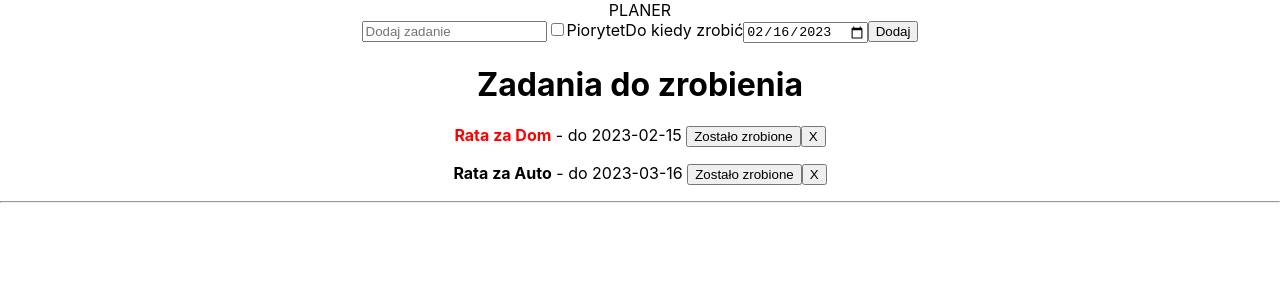
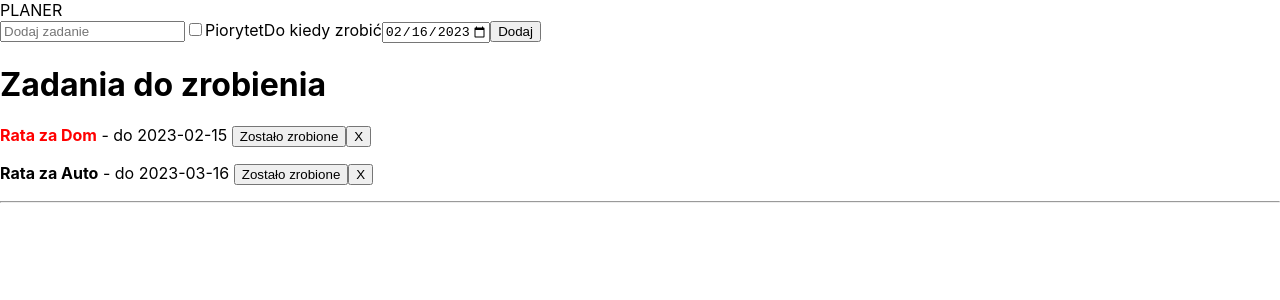
Before and after one commit to TomaszPosluszny/planner-React, a React (Create React App) app: page / in a window 1280 px wide. Shown: the top 300 px of the page. Built offline with nearby package versions, Linux system fonts and the light colour scheme.

Commit message:
add a new file structure

```diff
--- /dev/null
+++ b/src/App.js
@@ -0,0 +1,20 @@
+import React from 'react';
+
+
+import Planer from './components/Planer';
+
+function App() {
+	return (
+		<div>
+			{/* <Header />
+			<Content>
+
+				<Registration/>
+			</Content>
+			<Footer/> */}
+			<Planer/>
+		</div>
+	);
+}
+
+export default App;
--- a/src/components/App.js
+++ /dev/null
@@ -1,54 +0,0 @@
-import React from 'react';
-import './App.css';
-import AddPlaner from './AdPlaner';
-import ListPlanner from './ListPlanner';
-
-class App extends React.Component {
-	state = {
-		tasks: [
-			{
-				id: 0,
-				text: 'Rata za Dom',
-				date: '2023-02-15',
-				important: true,
-				active: true,
-				finishDate: null,
-			},
-			{
-				id: 1,
-				text: 'Rata za Auto',
-				date: '2023-03-16',
-				important: false,
-				active: true,
-				finishDate: null,
-			},
-		],
-	};
-	deleteTask = (id) => {
-// const tasks = [...this.state.tasks]
-// const index = tasks.findIndex(task => task.id === id)
-// tasks.splice (index, 1)
-// this.setState({tasks})
-
-let tasks = [...this.state.tasks];
-tasks = tasks.filter(task => task.id !==id)
-this.setState({tasks})
-
-
-};
-  changeTaskStatus = (id) => {
-		console.log('change' + id);
-	};
-
-	render() {
-		return (
-			<div className='App'>
-				PLANER
-				<AddPlaner />
-				<ListPlanner tasks={this.state.tasks} delete={this.deleteTask} change = {this.changeTaskStatus} />
-			</div>
-		);
-	}
-}
-
-export default App;
--- a/src/components/ListPlanner.js
+++ /dev/null
@@ -1,20 +0,0 @@
-import React from 'react';
-
-import Task from './Task';
-
-function ListPlanner(props) {
-    const tasks = props.tasks.map(task => <Task key={task.id} task={task}
-		delete={props.delete}
-		/>)
-	return (<>
-		<div className='list__active'>
-			<h1>Zadania do zrobienia</h1>
-            {tasks.length > 0 ? tasks : <p>brak zadań</p>}
-		</div>
-        <hr/>
-
-</>
-	);
-}
-
-export default ListPlanner;
--- a/src/components/AdPlaner.js
+++ b/src/components/Planer/AdPlaner.js
@@ -9,21 +9,35 @@ class AddPlanner extends React.Component {
 	};
 
 	handleText = (e) => {
-		this.setState({text: e.target.value})
-	}
+		this.setState({ text: e.target.value });
+	};
 
 	handleDate = (e) => {
 		this.setState({ date: e.target.value });
 	};
 
 	handleCheckbox = (e) => {
-		this.setState({checked: e.target.value})
-	}
+		this.setState({ checked: e.target.value });
+	};
 
-	handleClick  = () =>{}
+	handleClick = () => {
+		console.log('dodaj');
+		const {text,checked, date} = this.state
+		const add = this.props.add(text, date, checked);
+		if (add) {
+			this.setState({
+				text: '',
+				checked: false,
+				date: this.minDate,
+			});
+		}
+	};
 	render() {
 		let maxDate = this.minDate.slice(0, 4) * 1 + 1;
-		// maxDate = maxDate + '-12-31';
+
+		maxDate = maxDate + "-12-31"
+		console.log(maxDate);
+
 		return (
 			<div className='list__header'>
 				<input
@@ -32,17 +46,22 @@ class AddPlanner extends React.Component {
 					value={this.state.text}
 					onChange={this.handleText}
 				/>
-				<input type='checkbox' checked={this.state.checked} id='important' onChange={this.handleCheckbox} />
+				<input
+					type='checkbox'
+					checked={this.state.checked}
+					id='important'
+					onChange={this.handleCheckbox}
+				/>
 				<label htmlFor='important'>Piorytet</label>
 				<label htmlFor='date'>Do kiedy zrobić</label>
 				<input
 					type='date'
 					value={this.state.date}
 					min={this.minDate}
-					max={this.maxDate}
+					max={maxDate}
 					onChange={this.handleDate}
 				/>
-				<button onChange={this.handleClick}>Dodaj</button>
+				<button onClick={this.handleClick}>Dodaj</button>
 			</div>
 		);
 	}
--- /dev/null
+++ b/src/components/Planer/ListPlanner.js
@@ -0,0 +1,20 @@
+import React from 'react';
+
+import Task from './Task';
+
+function ListPlanner(props) {
+	const tasks = props.tasks.map((task) => (
+		<Task key={task.id} task={task} delete={props.delete} />
+	));
+	return (
+		<>
+			<div className='list__active'>
+				<h1>Zadania do zrobienia</h1>
+				{tasks.length > 0 ? tasks : <p>brak zadań</p>}
+			</div>
+			<hr />
+		</>
+	);
+}
+
+export default ListPlanner;
--- /dev/null
+++ b/src/components/Planer/Planer.css
@@ -0,0 +1,38 @@
+.App {
+    text-align: center;
+  }
+
+  .App-logo {
+    height: 40vmin;
+    pointer-events: none;
+  }
+
+  @media (prefers-reduced-motion: no-preference) {
+    .App-logo {
+      animation: App-logo-spin infinite 20s linear;
+    }
+  }
+
+  .App-header {
+    background-color: #282c34;
+    min-height: 100vh;
+    display: flex;
+    flex-direction: column;
+    align-items: center;
+    justify-content: center;
+    font-size: calc(10px + 2vmin);
+    color: white;
+  }
+
+  .App-link {
+    color: #61dafb;
+  }
+
+  @keyframes App-logo-spin {
+    from {
+      transform: rotate(0deg);
+    }
+    to {
+      transform: rotate(360deg);
+    }
+  }
--- /dev/null
+++ b/src/components/Planer/Planer.js
@@ -0,0 +1,68 @@
+import React from 'react';
+// import './PLaner.css';
+import AddPlaner from './AdPlaner';
+import ListPlanner from './ListPlanner';
+
+class Planer extends React.Component {
+	counter = 2;
+	state = {
+		tasks: [
+			{
+				id: 0,
+				text: 'Rata za Dom',
+				date: '2023-02-15',
+				important: true,
+				active: true,
+				finishDate: null,
+			},
+			{
+				id: 1,
+				text: 'Rata za Auto',
+				date: '2023-03-16',
+				important: false,
+				active: true,
+				finishDate: null,
+			},
+		],
+	};
+	deleteTask = (id) => {
+		let tasks = [...this.state.tasks];
+		tasks = tasks.filter((task) => task.id !== id);
+		this.setState({ tasks });
+	};
+	changeTaskStatus = (id) => {
+		console.log('change' + id);
+	};
+	object;
+	AddPlaner = (text, date, important) => {
+		// console.log('donany task');
+		const task = {
+			id: this.counter,
+			text: text,
+			date: date,
+			important: important,
+			active: true,
+			finishDate: null,
+		};
+		this.counter++;
+		console.log(task, this.counter);
+		this.setState((prevState) => ({
+			tasks: [...prevState.tasks, task],
+		}));
+		return true;
+	};
+	render() {
+		return (
+			<div className='App'>
+				PLANER
+				<AddPlaner add={this.AddPlaner} />
+				<ListPlanner
+					tasks={this.state.tasks}
+					delete={this.deleteTask}
+					change={this.changeTaskStatus}
+				/>
+			</div>
+		);
+	}
+}
+export default Planer;
--- /dev/null
+++ b/src/components/Planer/index.js
@@ -0,0 +1,3 @@
+export {default} from './Planer'
+export {default as ListPlanner} from './ListPlanner'
+export {default as AddPlaner} from './AdPlaner'
--- a/src/index.js
+++ b/src/index.js
@@ -1,7 +1,7 @@
 import React from 'react';
 import ReactDOM from 'react-dom/client';
 import './index.css';
-import App from './components/App';
+import App from './App';
 import reportWebVitals from './reportWebVitals';
 
 const root = ReactDOM.createRoot(document.getElementById('root'));
```
Also changed, not shown: src/App.css (renamed from src/components/App.css), src/components/Planer/Task.js (renamed from src/components/Task.js), src/pages/planer.js (added).
